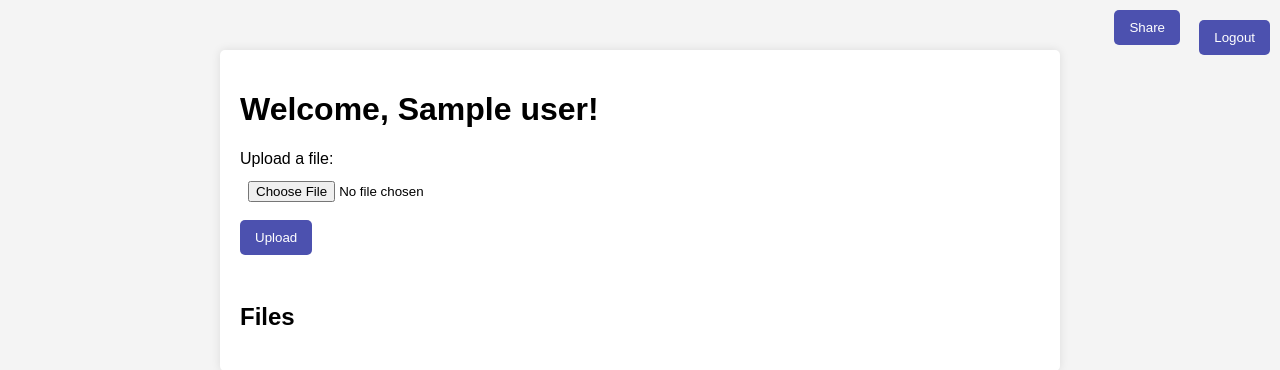
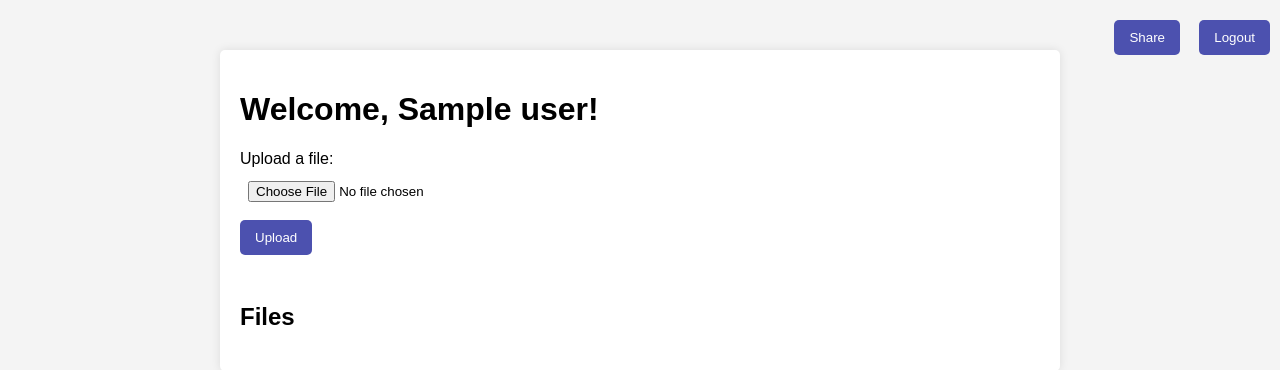
Before and after one commit to rohith-manjunatha/cloud_storage, a FastAPI app: page /dashboard in a window 1280 px wide. Shown: the top 370 px of the page. Run offline with FastAPI, Linux system fonts and the light colour scheme; the visitor is signed in with stand-in values (Sample User, id 1); tables that the repository leaves empty or names only in its code hold one stand-in row (values such as "Sample post"); data that the repository does not hold is empty.

Commit message:
Update dashboard.html

```diff
--- a/app/templates/dashboard.html
+++ b/app/templates/dashboard.html
@@ -10,7 +10,7 @@
         <br>
         <button type="submit">Upload</button>
     </form>
-    <a href="/share"><button style="right: 100px; top: 10px; position: absolute;">Share</button></a>
+    <a href="/share"><button style="right: 100px; top: 20px; position: absolute;">Share</button></a>
     <a href="/logout"><button class="logout-button">Logout</button></a>
 
     <h2>Files</h2>
```
